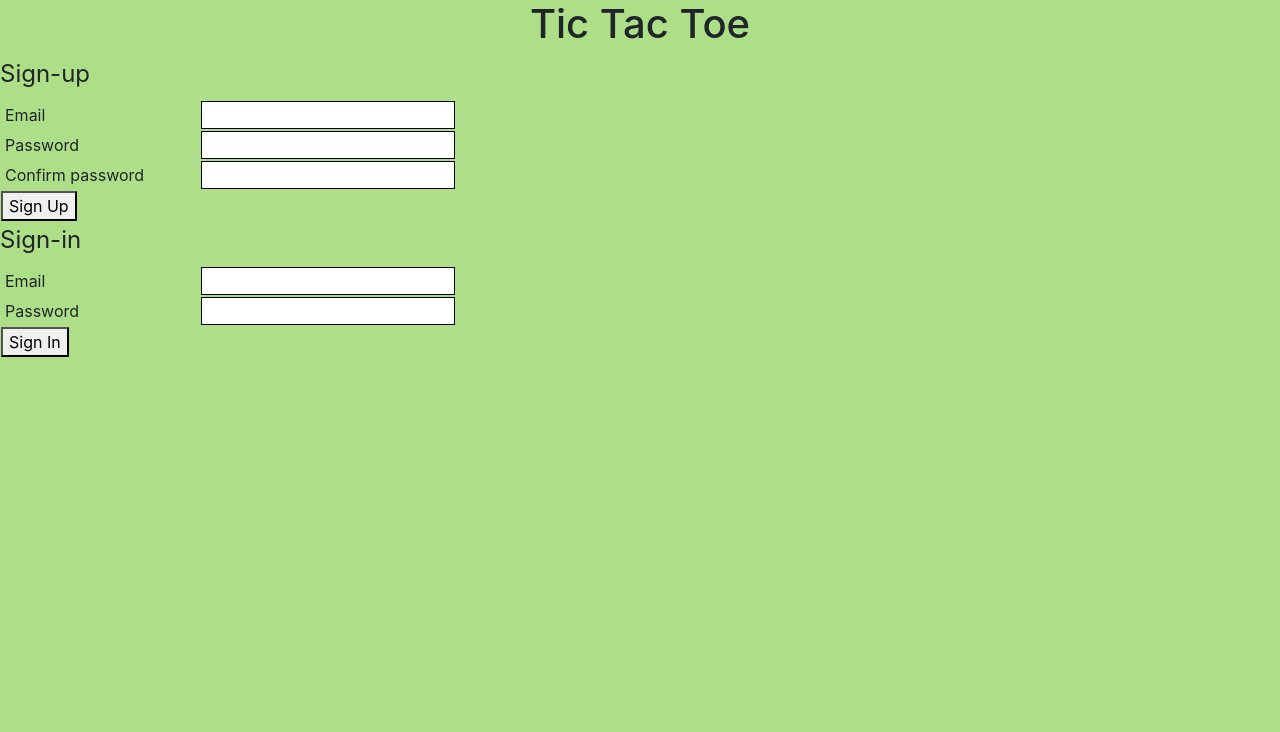
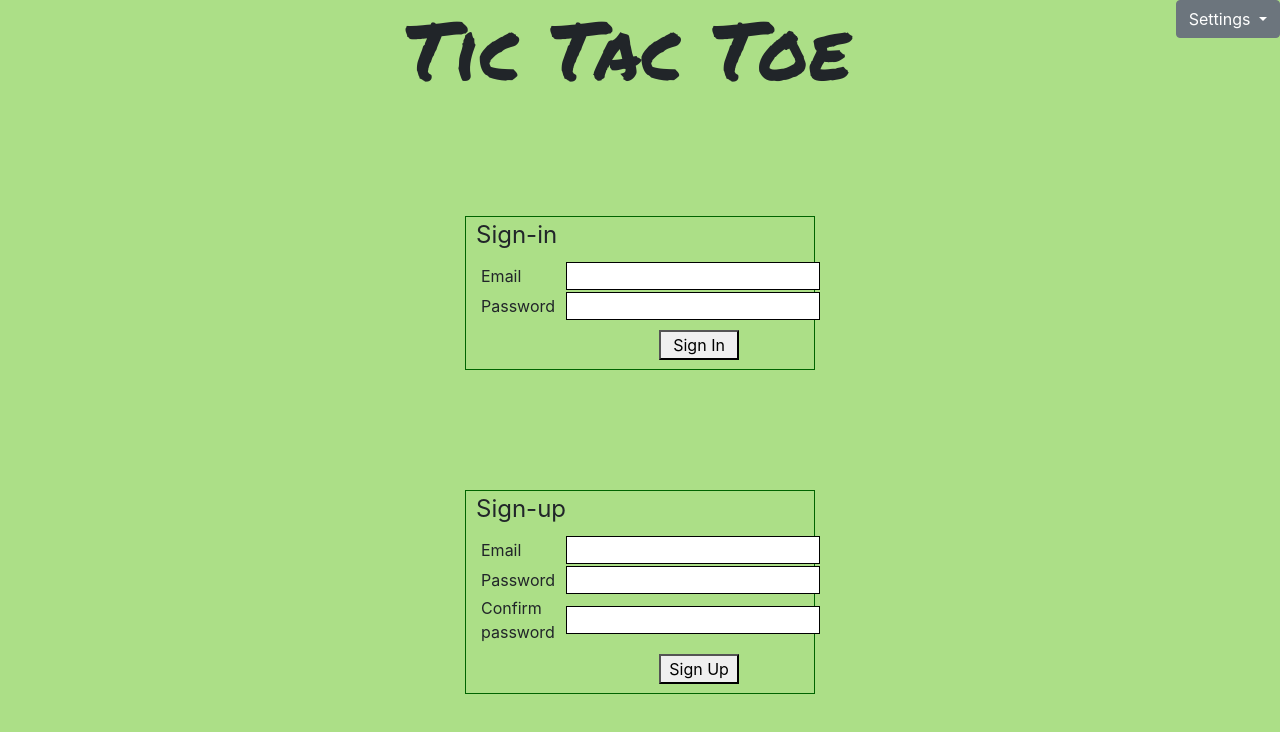
Before and after one commit to elainechan55/ticTacToe-client, a website built with webpack: page index.html in a window 1280 px wide. Built offline with nearby package versions, Linux system fonts and the light colour scheme.

Commit message:
Adjust HTML and CSS to Include Bootstrap Dropdown for Settings

```diff
--- a/assets/styles/index.scss
+++ b/assets/styles/index.scss
@@ -12,17 +12,34 @@ html, body {
 
 input {
   border: 1px solid;
-
 }
 
 .initial-forms {
   flex-direction: column;
   align-items: stretch;
+  margin: auto;
+  margin-top: 15vh;
+  width: 350px;
+  height: inherent;
+  border: 1px solid DarkGreen;
+  padding-left: 10px;
+  padding-right: 10px;
+}
+
+.initial-forms-buttons {
+  margin-left: 93px;
+  margin-top: 8px;
+  width: 80px;
+  margin-bottom: 8px;
 }
 
 .right-align {
   padding-left: 5px;
   padding-right: 10px;
+}
+
+.secondary-forms {
+  float: right;
 }
 
 .game-board {
@@ -32,14 +49,14 @@ input {
   margin: auto;
 }
 
-td {
+td:first-child {
   width: 25vh;
 }
 
 .board {
   // set max size of board to be 100% of viewport's height - 75px
-  max-height: calc(100vh - 75px);
-  max-width: calc(100vh - 75px);
+  max-height: calc(80vh - 75px);
+  max-width: calc(80vw - 75px);
 }
 
 .box {
@@ -82,5 +99,18 @@ p#message{
 }
 
 #title {
-  text-align: center;
+  padding-left: 80px;
+  font-family: 'Permanent Marker';
+  font-size: 80px;
+  // margin: auto;
 }
+
+#new-game {
+  margin-left: 20px;
+}
+
+@media only screen and (max-width: 700px) {
+  #title {
+    font-size: 50px;
+  }
+}
--- a/index.html
+++ b/index.html
@@ -3,6 +3,8 @@
     <head>
       <title>Tic Tac Toe</title>
       <meta name="viewport" content="width=device-width, initial-scale=1">
+      <link rel="preconnect" href="https://fonts.gstatic.com">
+      <link href="https://fonts.googleapis.com/css2?family=Permanent+Marker" rel="stylesheet">
 
       <!-- Do not add `link` tags-->
       <link rel="shortcut icon" type="image/x-icon" href="favicon.ico">
@@ -11,41 +13,76 @@
       <script src="public/vendor.js" type="text/javascript" charset="utf-8" defer></script>
       <script src="public/application.js" type="text/javascript" charset="utf-8" defer></script>
     </head>
+
     <body>
+      <header>
+        <div class="dropdown float-right" id="settings">
+          <button class="btn btn-secondary dropdown-toggle" type="button" id="dropdownMenuButton" data-toggle="dropdown" aria-haspopup="true" aria-expanded="false">
+            Settings
+          </button>
+          <div class="dropdown-menu dropdown-menu-right" aria-labelledby="dropdownMenuButton">
+            <button class="dropdown-item menu-change-password">Change Password</button>
+              <form class="dropdown-menu p-4" id="change-password">
+                <div class="form-group">
+                  <label for="oldPassword">Old password</label>
+                  <input name="passwords[old]" type="password" class="form-control" id="oldPassword" placeholder="Enter old password">
+                </div>
+                <div class="form-group">
+                  <label for="newPassword">New password</label>
+                  <input name="passwords[new]" type="password" class="form-control" id="newPassword" placeholder="Enter new password">
+                </div>
+                <button type="submit" class="btn btn-primary">Change Password</button>
+              </form>
+            <!-- <a class="dropdown-item">Change Theme</a> -->
+            <a class="dropdown-item" id="sign-out">Sign Out</a>
+          </div>
+        </div>
 
-      <header>
-        <h1 id="title">Tic Tac Toe</h1>
+        <h1 class="text-center" id="title">Tic Tac Toe</h1>
         <p id="message"></p>
+
+        <fieldset class="initial-forms">
+          <form id='sign-in'>
+            <legend>Sign-in</legend>
+            <table>
+              <tr>
+                <td class="right-align">Email</td>
+                <td><input name="credentials[email]" type="email" required></td>
+              <tr>
+                <td class="right-align">Password</td>
+                <td><input name="credentials[password]" type="password" required></td>
+              <tr>
+                <td class="right-align"></td>
+                <td><button class="initial-forms-buttons">Sign In</button></td>
+              </tr>
+            </table>
+          </form>
+        </fieldset>
+
         <fieldset class="initial-forms">
           <form id="sign-up">
             <legend>Sign-up</legend>
             <table>
-              <tr><td class="right-align">Email</td><td><input name="credentials[email]" type="email" required></td></tr>
-              <tr><td class="right-align">Password</td><td><input name="credentials[password]" type="password" required></td></tr>
-              <tr><td class="right-align">Confirm password</td><td><input name="credentials[password_confirmation]" type="password" required></td></tr>
-              <tr><td><button class="initial-forms-buttons">Sign Up</button></td></tr>
-            </table>
-          </form>
-
-          <form id='sign-in'>
-            <legend>Sign-in</legend>
-            <table>
-              <tr><td class="right-align">Email</td><td><input name="credentials[email]" type="email" required>
-              <tr><td class="right-align">Password</td><td><input name="credentials[password]" type="password" required>
-              <tr><td><button class="initial-forms-buttons">Sign In</button>
+              <tr>
+                <td class="right-align">Email</td>
+                <td><input name="credentials[email]" type="email" required></td>
+              </tr>
+              <tr>
+                <td class="right-align">Password</td>
+                <td><input name="credentials[password]" type="password" required></td>
+              </tr>
+              <tr>
+                <td class="right-align">Confirm password</td>
+                <td><input name="credentials[password_confirmation]" type="password" required></td>
+              </tr>
+              <tr>
+                <td class="right-align"></td>
+                <td><button class="initial-forms-buttons">Sign Up</button></td>
+              </tr>
             </table>
           </form>
         </fieldset>
-        <div class="secondary-forms">
-          <form id='change-password'>
-            <h3>Change password</h3>
-            <input name="passwords[old]" type="password" placeholder="Enter old password" required>
-            <input name="passwords[new]" type="password" placeholder="Enter new password" required>
-            <button>Change Password</button>
-          </form>
-        </div>
       </header>
-      <button id="sign-out">Sign Out</button>
 
       <button id="new-game">New Game</button>
 
```
